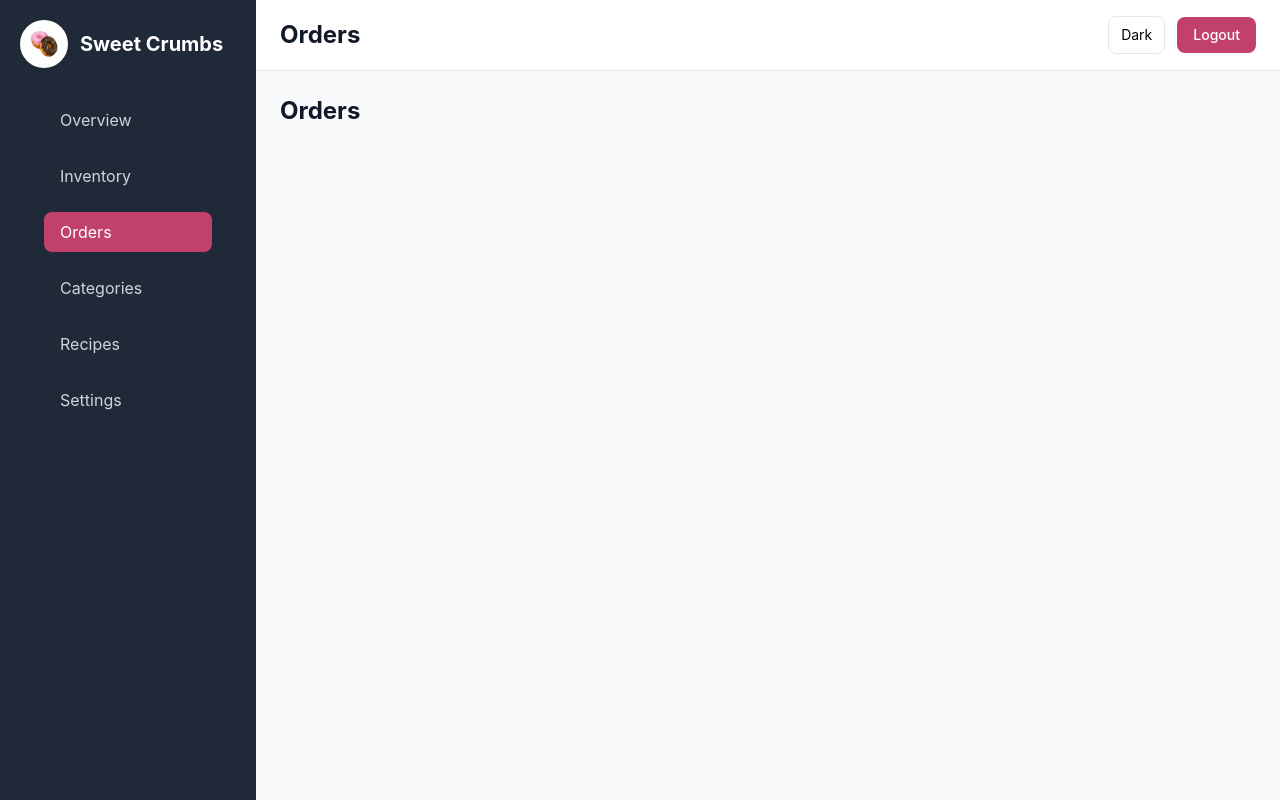
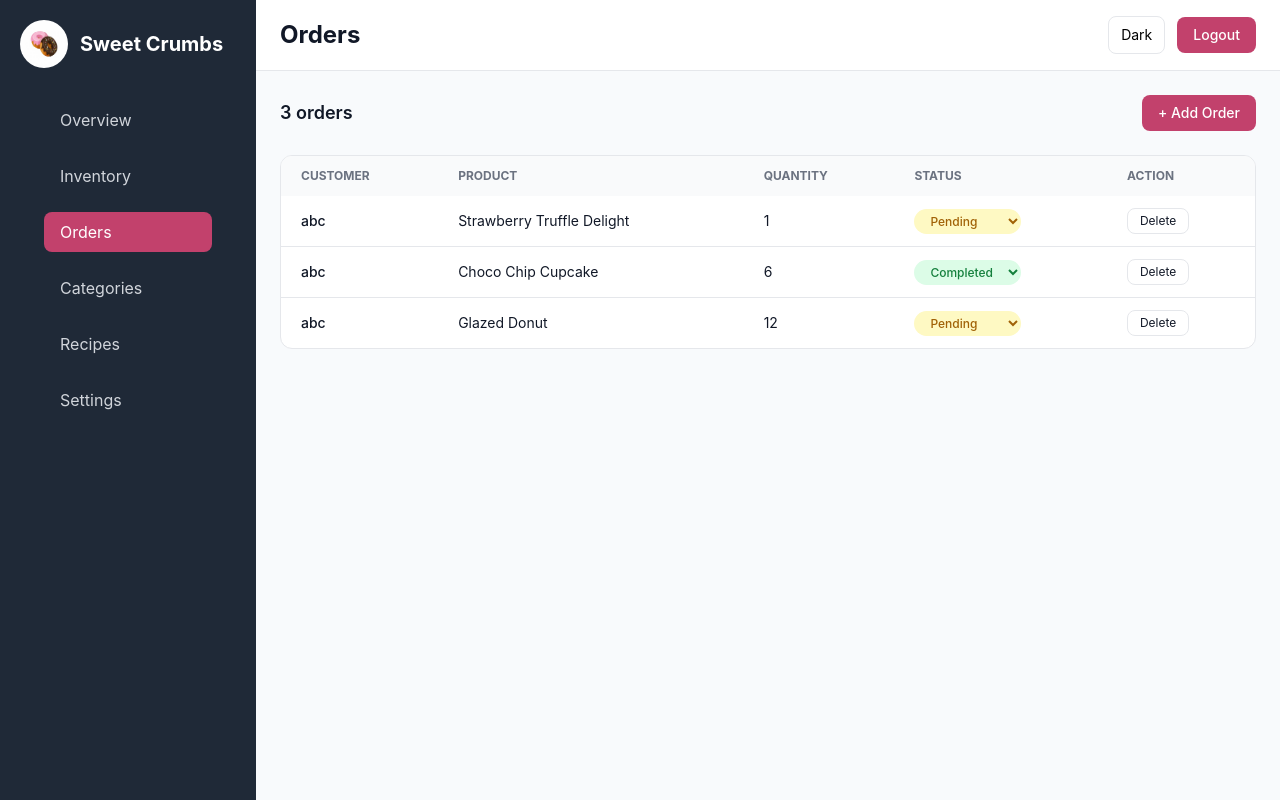
Before and after one commit to sairabibi248/Sweet-Crumbs, a React (Vite) app: page /orders in a window 1280 px wide. Built offline with nearby package versions, Linux system fonts and the light colour scheme; no server answers; sample sign-in values are in the browser's storage.

Commit message:
feat: add orders page with zustand

```diff
--- a/package.json
+++ b/package.json
@@ -17,7 +17,8 @@
     "react-dom": "^19.3.1",
     "react-hook-form": "^7.92.0",
     "react-router": "^8.5.1",
-    "zod": "^4.6.7"
+    "zod": "^4.6.7",
+    "zustand": "^5.1.0"
   },
   "devDependencies": {
     "@eslint/js": "^10.0.1",
--- a/src/Pages/Orders.tsx
+++ b/src/Pages/Orders.tsx
@@ -1,5 +1,133 @@
+import { useState } from "react";
+import { useOrderStore } from "../hooks/useOrder";
+import OrderForm from "../components/orders/OrderForm";
+import ConfirmDialog from "../components/ui/ConfirmDialog";
+import type { Order, OrderStatus } from "../types/order";
+import type { OrderFormFields } from "../schemas/orderSchema";
+
+const statusColors: Record<OrderStatus, string> = {
+  Pending: "bg-[#fef9c3] text-[#a16207]",
+  Completed: "bg-[#dcfce7] text-[#15803d]",
+  Cancelled: "bg-[#fee2e2] text-[#b91c1c]",
+};
+
+const optionClass =
+  "bg-white text-[#111827] dark:bg-[#18191C] dark:text-[#F4F4F5]";
+
 const Orders = () => {
-  return <h2 className="text-2xl font-bold text-[#111827] dark:text-[#F4F4F5]">Orders</h2>;
+  const orders = useOrderStore((state) => state.orders);
+  const addOrder = useOrderStore((state) => state.addOrder);
+  const updateStatus = useOrderStore((state) => state.updateStatus);
+  const deleteOrder = useOrderStore((state) => state.deleteOrder);
+
+  const [isAdding, setIsAdding] = useState(false);
+  const [deletingOrder, setDeletingOrder] = useState<Order | null>(null);
+
+  const handleAdd = (data: OrderFormFields) => {
+    addOrder({
+      ...data,
+      id: Date.now().toString(),
+      status: "Pending",
+    });
+    setIsAdding(false);
+  };
+
+  const handleDelete = () => {
+    if (!deletingOrder) return;
+    deleteOrder(deletingOrder.id);
+    setDeletingOrder(null);
+  };
+
+  return (
+    <div className="flex flex-col gap-6">
+
+
+      <div className="flex items-center justify-between">
+        <p className="text-lg font-semibold">{orders.length} orders</p>
+        <button
+          onClick={() => setIsAdding(true)}
+          className="rounded-lg bg-[#C2416C] px-4 py-2 text-sm font-medium text-white hover:bg-[#a83660]"
+        >
+          + Add Order
+        </button>
+      </div>
+
+      <div className="overflow-x-auto rounded-xl border border-[#e5e7eb] bg-white dark:border-[#2A2B30] dark:bg-[#18191C]">
+        <table className="w-full text-left text-sm">
+          <thead className="bg-[#f9fafb] text-xs uppercase text-[#6b7280] dark:bg-[#1F2023] dark:text-[#A1A1AA]">
+            <tr>
+              <th className="px-5 py-3">Customer</th>
+              <th className="px-5 py-3">Product</th>
+              <th className="px-5 py-3">Quantity</th>
+              <th className="px-5 py-3">Status</th>
+              <th className="px-5 py-3">Action</th>
+            </tr>
+          </thead>
+
+          <tbody className="divide-y divide-[#e5e7eb] dark:divide-[#2A2B30]">
+            {orders.map((order) => (
+              <tr key={order.id}>
+                <td className="px-5 py-3 font-medium">{order.customer}</td>
+                <td className="px-5 py-3">{order.product}</td>
+                <td className="px-5 py-3">{order.quantity}</td>
+
+                <td className="px-5 py-3">
+                  <select
+                    value={order.status}
+                    onChange={(e) =>
+                      updateStatus(order.id, e.target.value as OrderStatus)
+                    }
+                    className={`cursor-pointer rounded-full px-3 py-1 text-xs font-medium outline-none ${statusColors[order.status]}`}
+                  >
+                    <option value="Pending" className={optionClass}>
+                      Pending
+                    </option>
+                    <option value="Completed" className={optionClass}>
+                      Completed
+                    </option>
+                    <option value="Cancelled" className={optionClass}>
+                      Cancelled
+                    </option>
+                  </select>
+                </td>
+
+                <td className="px-5 py-3">
+                  <button
+                    onClick={() => setDeletingOrder(order)}
+                    className="rounded-lg border border-[#e5e7eb] px-3 py-1 text-xs hover:border-[#ce4661] hover:bg-[#ce4661] hover:text-white dark:border-[#2A2B30]"
+                  >
+                    Delete
+                  </button>
+                </td>
+              </tr>
+            ))}
+          </tbody>
+        </table>
+
+        {orders.length === 0 && (
+          <p className="p-6 text-center text-sm text-[#6b7280]">
+            No orders yet.
+          </p>
+        )}
+      </div>
+
+      {isAdding && (
+        <OrderForm
+          onSave={handleAdd}
+          onClose={() => setIsAdding(false)}
+        />
+      )}
+
+      {deletingOrder && (
+        <ConfirmDialog
+          title="Delete order"
+          message={`Delete the order for ${deletingOrder.customer}?`}
+          onConfirm={handleDelete}
+          onCancel={() => setDeletingOrder(null)}
+        />
+      )}
+    </div>
+  );
 };
 
 export default Orders;
--- /dev/null
+++ b/src/components/orders/OrderForm.tsx
@@ -0,0 +1,103 @@
+import { useForm } from "react-hook-form";
+import { zodResolver } from "@hookform/resolvers/zod";
+import Modal from "../ui/Modal";
+import { useInventory } from "../../hooks/useInventory";
+import { orderSchema, type OrderFormFields } from "../../schemas/orderSchema";
+
+type OrderFormProps = {
+  onSave: (data: OrderFormFields) => void;
+  onClose: () => void;
+};
+
+const inputClass =
+  "w-full rounded-lg border border-[#fbcfe8] bg-white px-4 py-3 font-semibold text-[#111827] outline-none placeholder:text-[#9ca3af] focus:border-[#C2416C]";
+
+const labelClass = "block mb-2 text-sm font-semibold text-[#7a5c43]";
+
+const errorClass = "mt-1 text-xs text-red-500";
+
+const OrderForm = ({ onSave, onClose }: OrderFormProps) => {
+  const { items } = useInventory();
+
+  const {
+    register,
+    handleSubmit,
+    formState: { errors },
+  } = useForm<OrderFormFields>({
+    resolver: zodResolver(orderSchema),
+    defaultValues: {
+      customer: "",
+      product: "",
+      quantity: 1,
+    },
+  });
+
+  return (
+    <Modal onClose={onClose}>
+      <form
+        onSubmit={handleSubmit(onSave)}
+        noValidate
+        className="w-120 max-w-full flex flex-col gap-5 rounded-2xl bg-[#fff7fa] p-7"
+      >
+        <h2 className="text-2xl font-bold text-[#4a2c11]">Add new order</h2>
+
+        <div>
+          <label className={labelClass}>Customer</label>
+          <input
+            {...register("customer")}
+            placeholder="Customer name"
+            className={inputClass}
+          />
+          {errors.customer && (
+            <p className={errorClass}>{errors.customer.message}</p>
+          )}
+        </div>
+
+        <div>
+          <label className={labelClass}>Product</label>
+          <select {...register("product")} className={inputClass}>
+            <option value="">Select Iteam</option>
+            {items.map((item) => (
+              <option key={item.id} value={item.title}>
+                {item.title}
+              </option>
+            ))}
+          </select>
+          {errors.product && (
+            <p className={errorClass}>{errors.product.message}</p>
+          )}
+        </div>
+
+        <div>
+          <label className={labelClass}>Quantity</label>
+          <input
+            type="number"
+            {...register("quantity", { valueAsNumber: true })}
+            className={inputClass}
+          />
+          {errors.quantity && (
+            <p className={errorClass}>{errors.quantity.message}</p>
+          )}
+        </div>
+
+        <div className="flex justify-end gap-3">
+          <button
+            type="button"
+            onClick={onClose}
+            className="rounded-lg border border-[#d1d5db] bg-[#f3f4f6] px-5 py-3 font-semibold text-[#374151] hover:bg-[#e5e7eb]"
+          >
+            Cancel
+          </button>
+          <button
+            type="submit"
+            className="rounded-lg bg-[#b85c80] px-5 py-3 font-semibold text-white hover:bg-[#C2416C]"
+          >
+            Add order
+          </button>
+        </div>
+      </form>
+    </Modal>
+  );
+};
+
+export default OrderForm;
--- /dev/null
+++ b/src/hooks/useOrder.ts
@@ -0,0 +1,52 @@
+import { create } from "zustand";
+import type { Order, OrderStatus } from "../types/order";
+
+type OrderStore = {
+  orders: Order[];
+  addOrder: (order: Order) => void;
+  updateStatus: (id: string, status: OrderStatus) => void;
+  deleteOrder: (id: string) => void;
+};
+
+export const useOrderStore = create<OrderStore>()((set) => ({
+  orders: [
+    {
+      id: "1",
+      customer: "abc",
+      product: "Strawberry Truffle Delight",
+      quantity: 1,
+      status: "Pending",
+    },
+    {
+      id: "2",
+      customer: "abc",
+      product: "Choco Chip Cupcake",
+      quantity: 6,
+      status: "Completed",
+    },
+    {
+      id: "3",
+      customer: "abc",
+      product: "Glazed Donut",
+      quantity: 12,
+      status: "Pending",
+    },
+  ],
+
+  addOrder: (order) =>
+    set((state) => ({
+      orders: [...state.orders, order],
+    })),
+
+  updateStatus: (id, status) =>
+    set((state) => ({
+      orders: state.orders.map((order) =>
+        order.id === id ? { ...order, status } : order
+      ),
+    })),
+
+  deleteOrder: (id) =>
+    set((state) => ({
+      orders: state.orders.filter((order) => order.id !== id),
+    })),
+}));
--- /dev/null
+++ b/src/schemas/orderSchema.ts
@@ -0,0 +1,9 @@
+import { z } from "zod";
+
+export const orderSchema = z.object({
+  customer: z.string().min(1, { message: "Customer name is required" }),
+  product: z.string().min(1, { message: "Select a product" }),
+  quantity: z.number({ message: "Enter a quantity" }).min(1, { message: "Quantity must be at least 1" }),
+});
+
+export type OrderFormFields = z.infer<typeof orderSchema>;
--- /dev/null
+++ b/src/types/order.tsx
@@ -0,0 +1,9 @@
+export type OrderStatus = "Pending" | "Completed" | "Cancelled";
+
+export type Order = {
+  id: string;
+  customer: string;
+  product: string;
+  quantity: number;
+  status: OrderStatus;
+};
```
Also changed, not shown: 1 other file (tests, documents, lock files or other folders).
